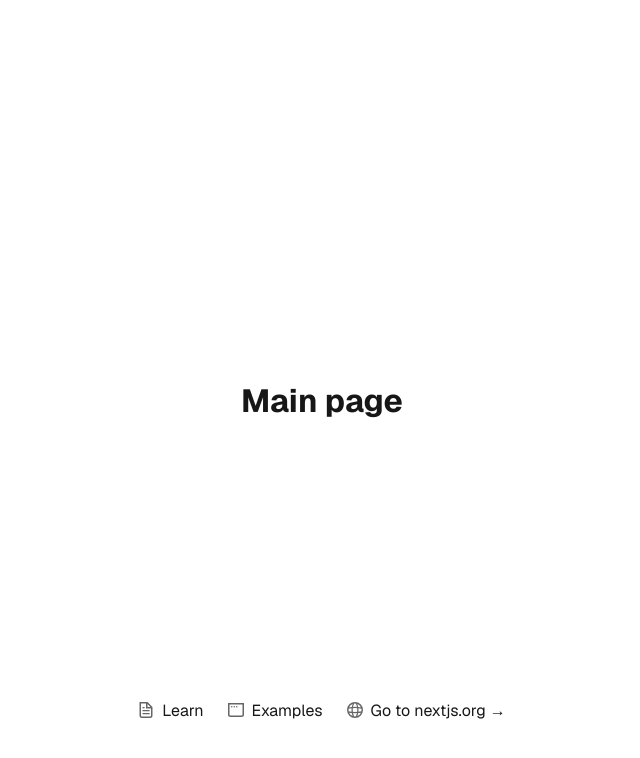
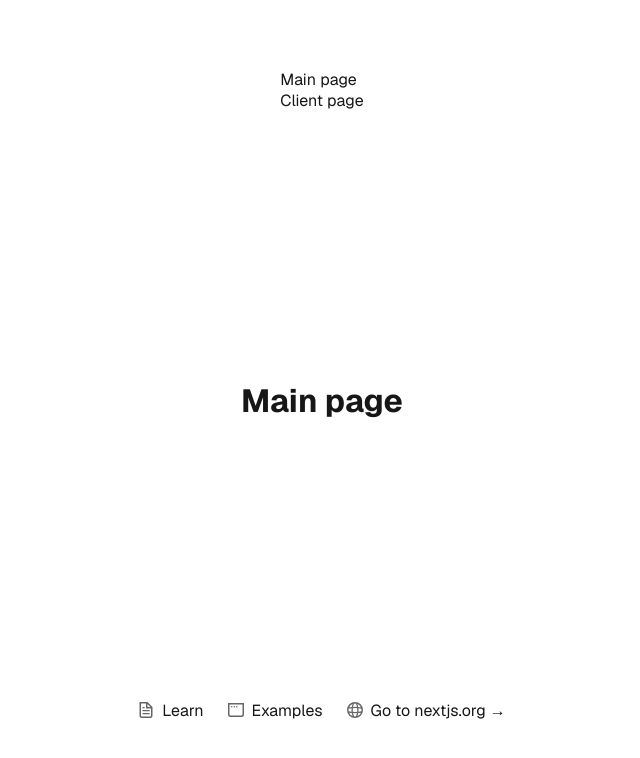
Before and after one commit to Maksss2018/nextjs_first_steps, a Next.js app: page / in a window 1280 px wide. Shown: the top 758 px of the page, without its empty margins (318-958 px from the left). Built offline with nearby package versions, Linux system fonts and the light colour scheme.

Commit message:
nav menu for Main and client pages

```diff
--- a/app/layout.js
+++ b/app/layout.js
@@ -2,6 +2,7 @@ import Image from "next/image";
 import { Geist, Geist_Mono } from "next/font/google";
 import "./globals.css";
 import styles from "./page.module.css";
+import Link from "next/link";
 
 const geistSans = Geist({
   variable: "--font-geist-sans",
@@ -23,6 +24,12 @@ export default function RootLayout({ children }) {
     <html lang="en">
       <body className={`${geistSans.variable} ${geistMono.variable}`}>
         <div className={styles.page}>
+          <nav>
+            <Link href={"/"}>Main page</Link>
+            <br />
+            <Link href={"/client"}>Client page</Link>
+            <br />
+          </nav>
           <main className={styles.main}>{children}</main>
           <footer className={styles.footer}>
             <a
```
